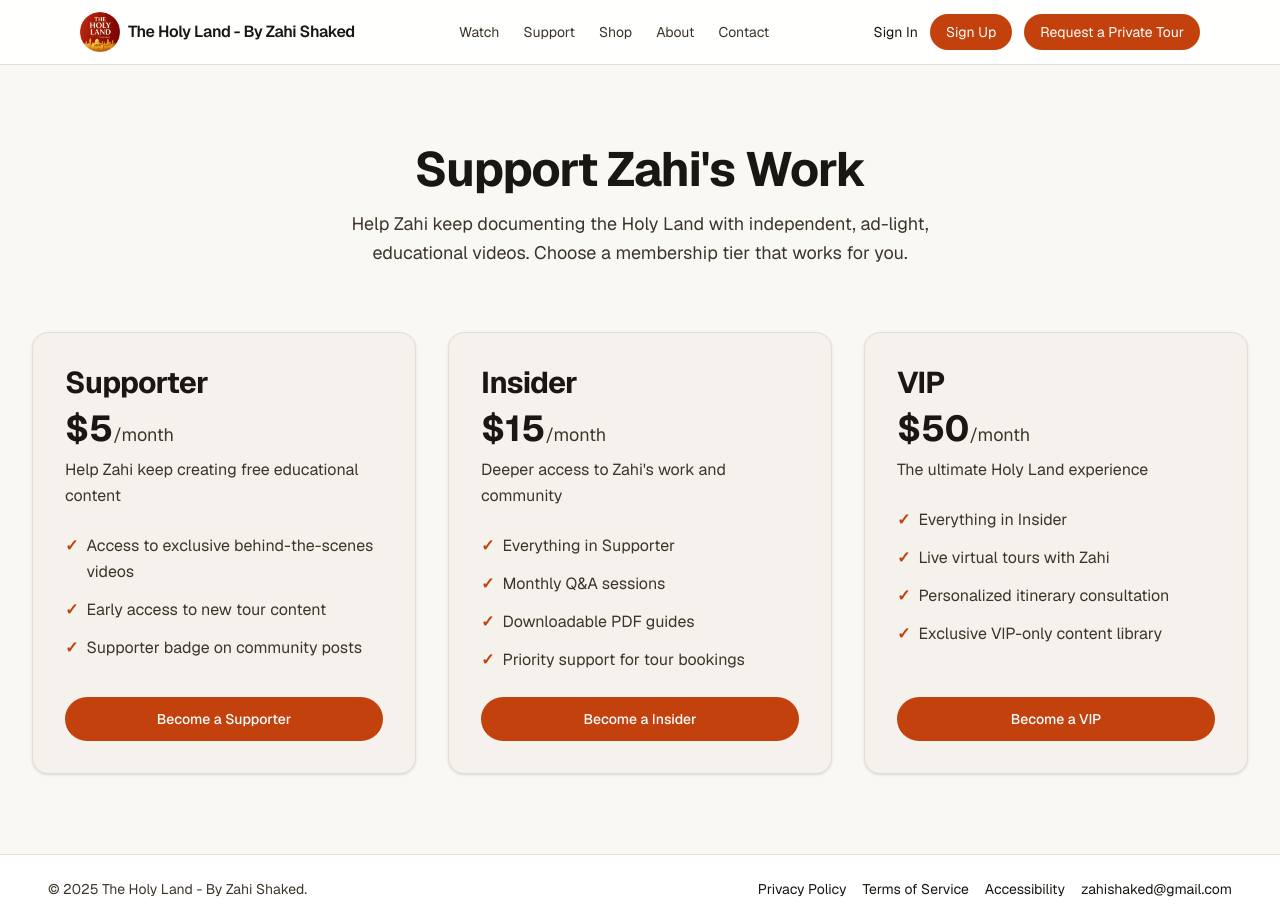
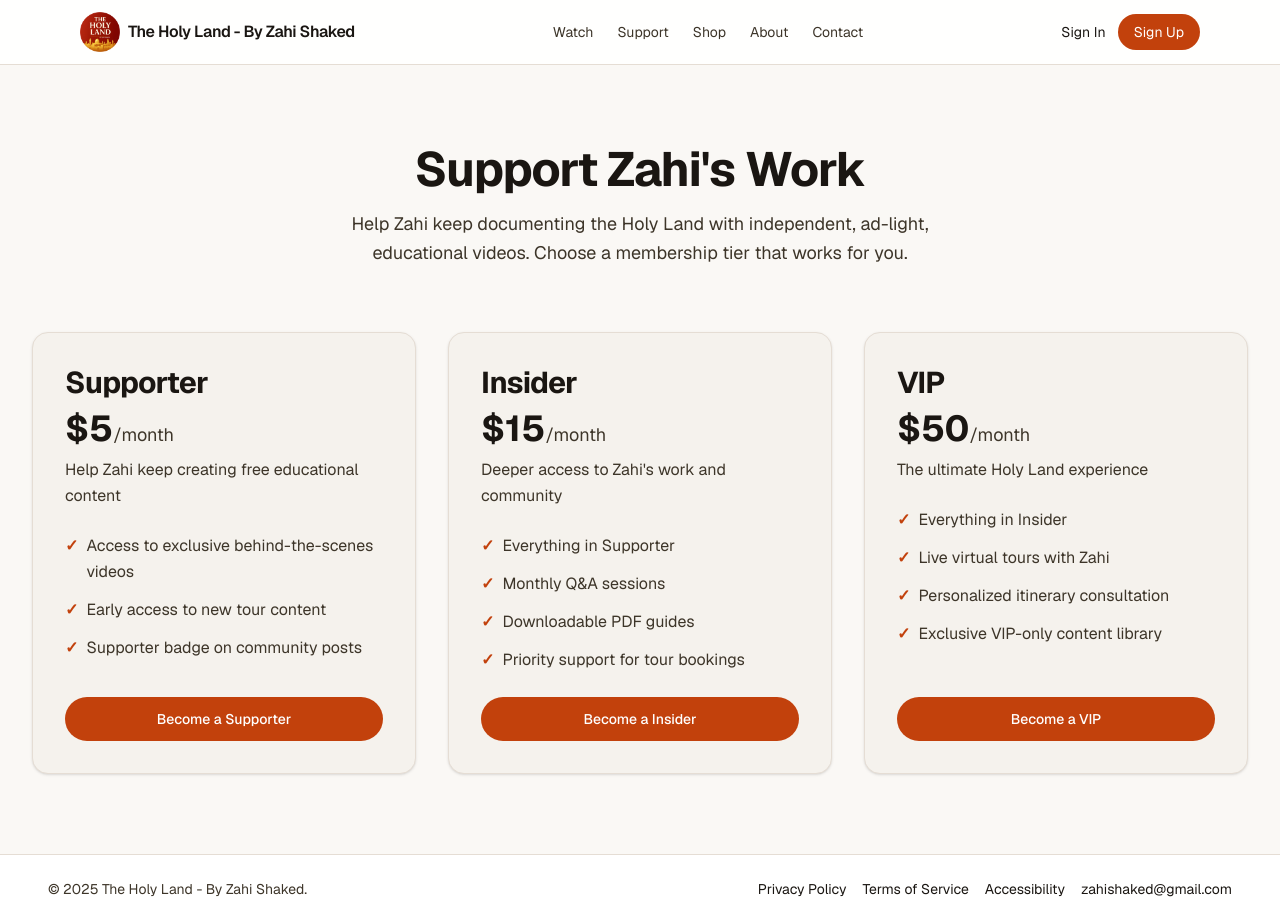
Before and after one commit to Ponzee/zahi-tours, a Next.js app: page /support in a window 1280 px wide. Built offline with nearby package versions, Linux system fonts and the light colour scheme; no server answers.

Commit message:
remove: remove Request a Private Tour button from support page

```diff
--- a/app/support/page.tsx
+++ b/app/support/page.tsx
@@ -122,12 +122,6 @@ export default function SupportPage() {
           </nav>
           <div className="hidden md:flex items-center gap-3 flex-shrink-0">
             <AuthButton />
-            <a
-              href="/#contact"
-              className="rounded-full bg-[#c2410c] text-white text-sm px-4 py-2 hover:bg-[#9a3412] whitespace-nowrap transition-colors"
-            >
-              Request a Private Tour
-            </a>
           </div>
           <button
             onClick={() => setMobileMenuOpen(!mobileMenuOpen)}
@@ -148,7 +142,6 @@ export default function SupportPage() {
               <div className="pt-2 border-t border-[#e5ddd4]">
                 <AuthButton />
               </div>
-              <Link href="/#contact" className="mt-2 py-2 text-sm font-medium text-center rounded-full bg-[#c2410c] text-white hover:bg-[#9a3412] transition-colors" onClick={() => setMobileMenuOpen(false)}>Request a Private Tour</Link>
             </nav>
           </div>
         )}
```
